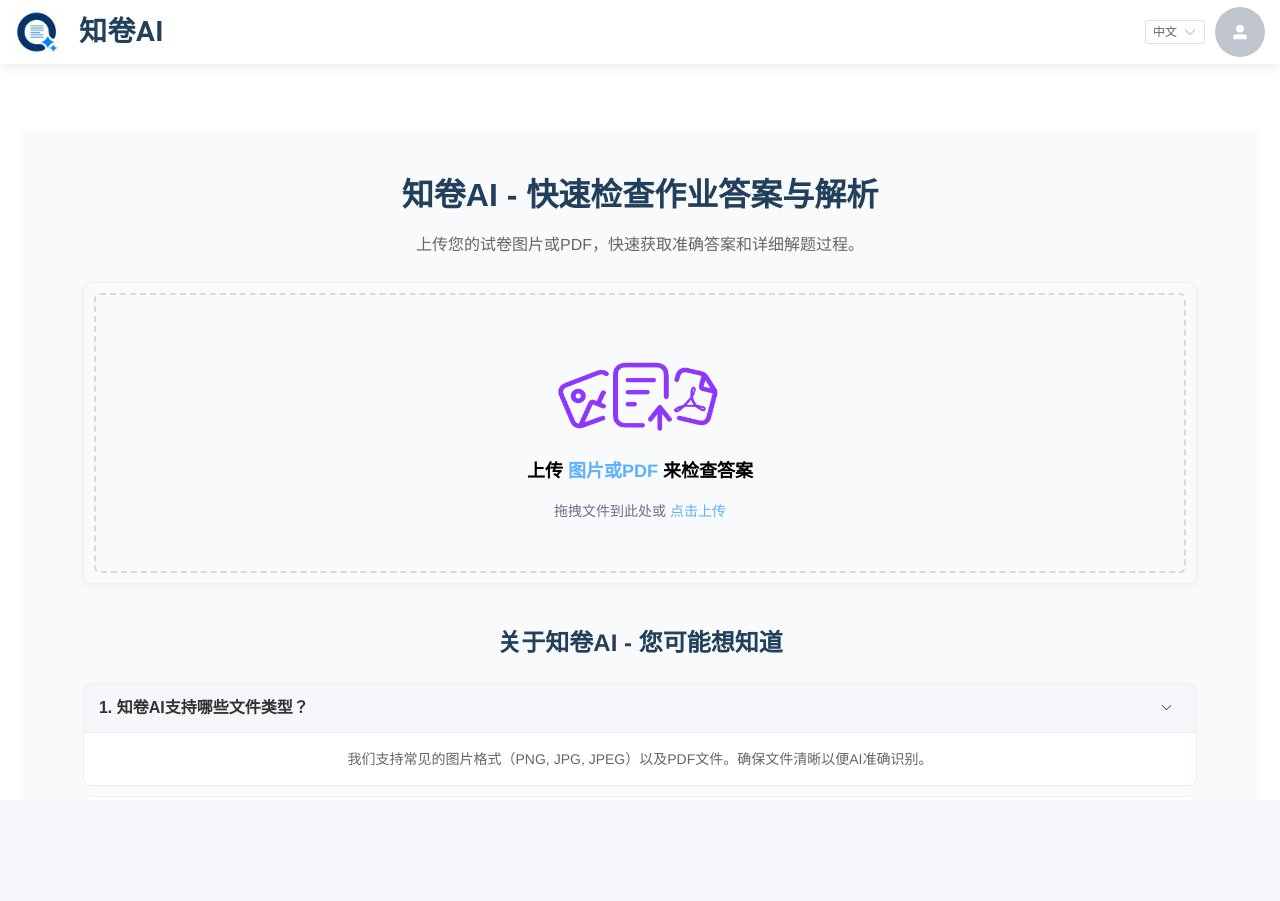
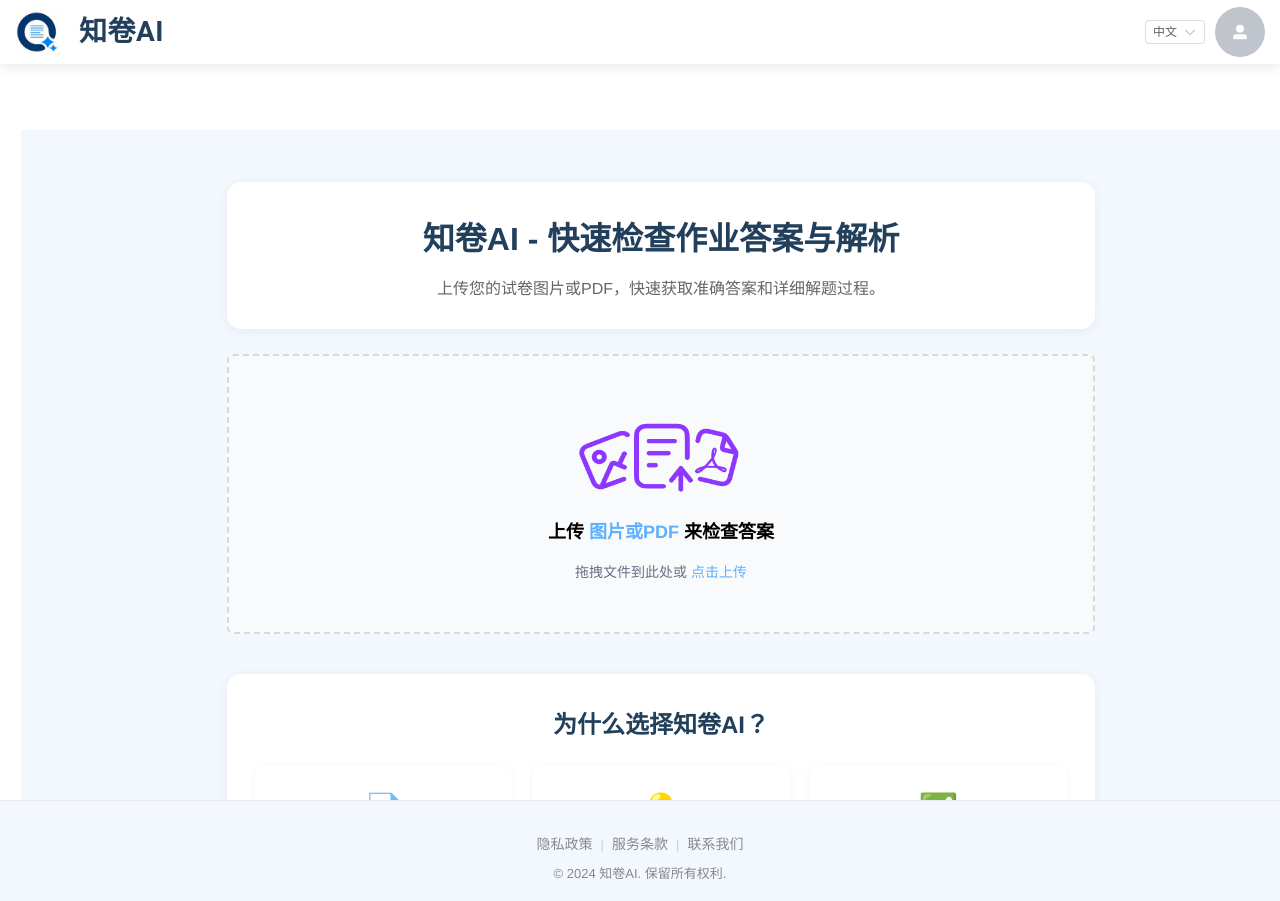
Before and after one commit to CrazyWangShunJi/AIStudent-Frontend, a Vue app: page / in a window 1280 px wide. Before the commit the page ends 800 px from the top, so only its background shows below. Built offline with nearby package versions, Linux system fonts and the light colour scheme.

Commit message:
5.18 魏文前端修改

```diff
--- a/package.json
+++ b/package.json
@@ -30,7 +30,6 @@
     "pina": "^0.20.2204228",
     "pinia": "3.0.1",
     "resolve": "^1.22.10",
-    "vite-plugin-sitemap": "^0.7.1",
     "vue": "3.5.13",
     "vue-i18n": "11.1.2",
     "vue-meta": "^2.4.0",
@@ -55,6 +54,7 @@
     "prettier": "3.5.3",
     "typescript": "~5.8.0",
     "vite": "^6.2.1",
+    "vite-plugin-sitemap": "^0.8.2",
     "vite-plugin-vue-devtools": "^7.7.2",
     "vitest": "^3.0.8",
     "vue-eslint-parser": "^10.1.1",
--- a/src/App.vue
+++ b/src/App.vue
@@ -1,6 +1,7 @@
 <script setup lang="ts">
 import { RouterLink, RouterView } from 'vue-router';
 import PublicHeader from './components/PublicHeader.vue'
+import Footer from './components/Footer.vue'
 </script>
 
 <template>
@@ -12,6 +13,7 @@
       </KeepAlive>
     </RouterView>
   </div>
+  <Footer/>
 </template>
 
 <style lang="less">
--- /dev/null
+++ b/src/components/Footer.vue
@@ -0,0 +1,40 @@
+<template>
+  <footer class="site-footer">
+    <div class="footer-links">
+      <a href="/privacy" target="_blank">隐私政策</a>
+      <span>|</span>
+      <a href="/terms" target="_blank">服务条款</a>
+      <span>|</span>
+      <a href="/contact" target="_blank">联系我们</a>
+    </div>
+    <div class="footer-copyright">
+      © 2024 知卷AI. 保留所有权利.
+    </div>
+  </footer>
+</template>
+
+<style scoped>
+.site-footer {
+  background: #f3f8ff;
+  color: #888;
+  font-size: 13px;
+  text-align: center;
+  padding: 32px 0 16px 0;
+  border-top: 1px solid #eaeaea;
+}
+.footer-links {
+  margin-bottom: 8px;
+}
+.footer-links a {
+  color: #888;
+  margin: 0 8px;
+  text-decoration: none;
+  transition: color 0.2s;
+}
+.footer-links a:hover {
+  color: #5db1ff;
+}
+.footer-links span {
+  color: #ccc;
+}
+</style>
--- a/src/components/MainHome/card.vue
+++ b/src/components/MainHome/card.vue
@@ -1,13 +1,14 @@
 <template>
+  <div class="main-home-bg">
     <div class="main">
       <div class="content-wrapper">
-      <div class="product-description">
+        <div class="product-description card-block">
           <h1 class="description-title">{{ $t('home.title') }}</h1>
           <p class="description-text">{{ $t('home.subtitle') }}</p>
         </div>
 
         <!-- 上传组件 -->
-      <div class="upload-container-wrapper">
+        <div class="upload-container-wrapper card-block">
           <el-upload
             class="upload-demo"
             drag
@@ -15,7 +16,7 @@
             :accept="'.png, .jpg, .jpeg, .pdf'"
             :auto-upload="false"
             :show-file-list="false"
-          :on-change="handleUpload"
+            :on-change="(uploadFile, uploadFiles) => handleUpload(uploadFile)"
           >
             <div class="upload-container">
               <img src="@/assets/icon-upload.webp" width="180" height="78" style="margin-top: 15px">
@@ -29,8 +30,39 @@
           </el-upload>
         </div>
 
-      <!-- 折叠式FAQ部分 -->
-      <div class="faq-section">
+        <!-- 产品特点部分 -->
+        <div class="features-section card-block">
+          <h2 class="features-title">{{ $t('home.featuresTitle') }}</h2>
+
+          <div class="features-container">
+            <div class="feature-item">
+              <div class="feature-icon">📄</div>
+              <h3 class="feature-name">{{ $t('home.feature1.name') }}</h3>
+              <p class="feature-desc">{{ $t('home.feature1.desc') }}</p>
+            </div>
+
+            <div class="feature-item">
+              <div class="feature-icon">💡</div>
+              <h3 class="feature-name">{{ $t('home.feature2.name') }}</h3>
+              <p class="feature-desc">{{ $t('home.feature2.desc') }}</p>
+            </div>
+
+            <div class="feature-item">
+              <div class="feature-icon">✅</div>
+              <h3 class="feature-name">{{ $t('home.feature3.name') }}</h3>
+              <p class="feature-desc">{{ $t('home.feature3.desc') }}</p>
+            </div>
+
+            <div class="feature-item">
+              <div class="feature-icon">⏱️</div>
+              <h3 class="feature-name">{{ $t('home.feature4.name') }}</h3>
+              <p class="feature-desc">{{ $t('home.feature4.desc') }}</p>
+            </div>
+          </div>
+        </div>
+
+        <!-- FAQ移到底部 -->
+        <div class="faq-section card-block" style="margin-top: 60px; margin-bottom: 80px;">
           <h2 class="faq-title">{{ $t('home.faqTitle') }}</h2>
 
           <el-collapse class="custom-collapse" v-model="activeFaqNames">
@@ -78,36 +110,8 @@
           </el-collapse>
         </div>
 
-      <!-- 产品特点部分 -->
-      <div class="features-section">
-        <h2 class="features-title">{{ $t('home.featuresTitle') }}</h2>
-
-        <div class="features-container">
-          <div class="feature-item">
-            <div class="feature-icon">📄</div>
-            <h3 class="feature-name">{{ $t('home.feature1.name') }}</h3>
-            <p class="feature-desc">{{ $t('home.feature1.desc') }}</p>
-          </div>
-
-          <div class="feature-item">
-            <div class="feature-icon">💡</div>
-            <h3 class="feature-name">{{ $t('home.feature2.name') }}</h3>
-            <p class="feature-desc">{{ $t('home.feature2.desc') }}</p>
-          </div>
-
-          <div class="feature-item">
-            <div class="feature-icon">✅</div>
-            <h3 class="feature-name">{{ $t('home.feature3.name') }}</h3>
-            <p class="feature-desc">{{ $t('home.feature3.desc') }}</p>
-          </div>
-
-          <div class="feature-item">
-            <div class="feature-icon">⏱️</div>
-            <h3 class="feature-name">{{ $t('home.feature4.name') }}</h3>
-            <p class="feature-desc">{{ $t('home.feature4.desc') }}</p>
-          </div>
-        </div>
-      </div>
+        <!-- 预留footer空白 -->
+        <div style="height: 100px;"></div>
       </div>
 
       <!-- 加载中弹窗 -->
@@ -128,6 +132,7 @@
         </div>
       </el-dialog>
     </div>
+  </div>
 </template>
 
 <script setup lang="ts">
@@ -136,27 +141,17 @@
 import { useCanvasImg } from '@/stores/canvasImg.ts';
 import { AiResult } from '@/stores/AiResult';
 import { ElMessage, ElDialog, ElCollapse, ElCollapseItem, ElUpload } from 'element-plus';
+import type { UploadFile as ElUploadFile } from 'element-plus';
 import { useRouter } from 'vue-router';
 import { getAiService } from '@/server/utils';
 import eventBus from '@/utils/eventBus';
 import { useI18n } from 'vue-i18n';
-import { getDocument } from "pdfjs-dist/legacy/build/pdf.mjs";
-
-// 配置 Worker 路径（必须放在最顶部）
-const pdfPath = "../../web/compressed.tracemonkey-pldi-09.pdf";
+import { getDocument } from 'pdfjs-dist';
 
 const { t } = useI18n();
 const router = useRouter()
 const isLoading = ref(false);
 const activeFaqNames = ref(['1']);
-
-interface UploadFile {
-  name: string
-  size: number
-  type: string
-  raw: File
-  url?: string
-}
 
 const store = useCanvasImg();
 const { canvasFile, imgSrc, fileType } = storeToRefs(store);
@@ -168,9 +163,9 @@
 const allowedTypes = ['image/jpeg', 'image/png', 'image/jpg', 'application/pdf'];
 
 // 文件验证
-const validateFile = (file: UploadFile) => {
+const validateFile = (file: File) => {
   const maxSize = maxFileSize * 1024 * 1024;
-  const isValidType = allowedTypes.includes(file.raw.type);
+  const isValidType = allowedTypes.includes(file.type);
 
   if (file.size > maxSize) {
     ElMessage.error(t('home.errorFileSize', { size: maxFileSize }));
@@ -181,11 +176,17 @@
     return false;
   }
 
-  fileType.value = file.raw.type;
-
+  fileType.value = file.type;
   imgSrc.value = '';
-
-  canvasFile.value = file;
+  // 兼容canvasFile.value类型
+  canvasFile.value = {
+    name: file.name,
+    size: file.size,
+    raw: file,
+    percentage: 0,
+    status: '',
+    uid: Date.now(),
+  };
   return true;
 };
 
@@ -216,15 +217,6 @@
   }
 };
 
-const fileToBase64 = (file: File): Promise<string> => {
-  return new Promise((resolve, reject) => {
-    const reader = new FileReader();
-    reader.readAsDataURL(file);
-    reader.onload = () => resolve(reader.result as string);
-    reader.onerror = error => reject(error);
-  });
-};
-
 const loadFile = async (file: File) => {
   if (file.type.startsWith('image/')) {
     const reader = new FileReader();
@@ -238,26 +230,19 @@
     try {
       console.log('file', file)
       const arrayBuffer = await file.arrayBuffer()
-
-      const loadingTask = getDocument(pdfPath);
       const pdf = await getDocument({ data: new Uint8Array(arrayBuffer) }).promise
       console.log('pdf', pdf)
       const page = await pdf.getPage(1)
-
       const viewport = page.getViewport({ scale: 2 }) // 缩放比例建议2倍清晰度
       const canvas = document.createElement('canvas')
       const context = canvas.getContext('2d')!
       canvas.width = viewport.width
       canvas.height = viewport.height
-
       await page.render({
         canvasContext: context,
         viewport: viewport
       }).promise
-
-
       const base64 = canvas.toDataURL('image/jpeg', 0.85)
-      console.log('pdf', imgSrc.value)
       imgSrc.value = base64
     } catch (error) {
       ElMessage.error(t('pdfConvertError'))
@@ -271,30 +256,52 @@
   }
 };
 
-const handleUpload = (uploadFile: UploadFile) => {
-  if (!validateFile(uploadFile)) return;
+const handleUpload = (uploadFile: ElUploadFile) => {
+  // 只处理raw存在的情况
+  if (!uploadFile.raw) return;
+  if (!validateFile(uploadFile.raw)) return;
   loadFile(uploadFile.raw);
 };
 </script>
 
 <style lang="less" scoped>
+.main-home-bg {
+  background: #f3f8ff;
+  min-height: 100vh;
+  width: 100vw;
+  display: flex;
+  flex-direction: column;
+  align-items: center;
+}
 .main {
   width: 100%;
   min-height: 100vh;
   height: 1px;
   display: flex;
   justify-content: center;
+  align-items: flex-start;
   padding: 0;
-  background-color: #f9fafc;
+  background-color: transparent;
 }
-
 .content-wrapper {
-  width: 90%;
-  max-width: 1200px;
-  padding: 20px 0 40px;
+  width: 100%;
+  max-width: 900px;
+  padding: 32px 16px 0 16px;
+  margin: 0 auto;
   display: flex;
   flex-direction: column;
   align-items: center;
+  box-sizing: border-box;
+}
+.card-block {
+  width: 100%;
+  background: #fff;
+  border-radius: 14px;
+  box-shadow: 0 2px 12px rgba(0,0,0,0.06);
+  margin-bottom: 32px;
+  padding: 32px 28px 28px 28px;
+  box-sizing: border-box;
+}
 
 .product-description {
   width: 100%;
@@ -318,11 +325,11 @@
 .upload-container-wrapper {
   width: 100%;
   margin-bottom: 40px;
-    background-color: #f9fafc;
-    border-radius: 10px;
-    border: 1px solid #eee;
-    box-shadow: 0 2px 8px rgba(0, 0, 0, 0.05);
-    padding: 10px;
+  background-color: transparent;
+  border: none;
+  border-radius: 0;
+  box-shadow: none;
+  padding: 0;
 
   /deep/ .el-upload {
     width: 100%;
@@ -376,6 +383,54 @@
 
       .drag-special-text {
         color: #5db1ff;
+      }
+    }
+  }
+}
+
+.features-section {
+  width: 100%;
+  margin-bottom: 30px;
+
+  .features-title {
+    font-size: 24px;
+    font-weight: 700;
+    color: #22405c;
+    text-align: center;
+    margin-bottom: 20px;
+  }
+
+  .features-container {
+    display: grid;
+    grid-template-columns: repeat(auto-fit, minmax(220px, 1fr));
+    gap: 20px;
+
+    .feature-item {
+      background-color: #ffffff;
+      border-radius: 10px;
+      padding: 20px;
+      box-shadow: 0 2px 8px rgba(0, 0, 0, 0.05);
+      display: flex;
+      flex-direction: column;
+      align-items: center;
+      text-align: center;
+
+      .feature-icon {
+        font-size: 32px;
+        margin-bottom: 15px;
+      }
+
+      .feature-name {
+        font-size: 18px;
+        font-weight: 600;
+        color: #22405c;
+        margin-bottom: 10px;
+      }
+
+      .feature-desc {
+        font-size: 14px;
+        color: #666;
+        line-height: 1.5;
       }
     }
   }
@@ -448,58 +503,9 @@
   }
 }
 
-  .features-section {
-    width: 100%;
-    margin-bottom: 30px;
-
-    .features-title {
-      font-size: 24px;
-      font-weight: 700;
-      color: #22405c;
-      text-align: center;
-      margin-bottom: 20px;
-    }
-
-    .features-container {
-      display: grid;
-      grid-template-columns: repeat(auto-fit, minmax(220px, 1fr));
-      gap: 20px;
-
-      .feature-item {
-        background-color: #ffffff;
-        border-radius: 10px;
-        padding: 20px;
-        box-shadow: 0 2px 8px rgba(0, 0, 0, 0.05);
-        display: flex;
-        flex-direction: column;
-        align-items: center;
-        text-align: center;
-
-        .feature-icon {
-          font-size: 32px;
-          margin-bottom: 15px;
-        }
-
-        .feature-name {
-          font-size: 18px;
-          font-weight: 600;
-          color: #22405c;
-          margin-bottom: 10px;
-        }
-
-        .feature-desc {
-          font-size: 14px;
-          color: #666;
-          line-height: 1.5;
-        }
-      }
-    }
-  }
-
 @media (max-width: 768px) {
    .features-container {
       grid-template-columns: 1fr;
-     }
    }
 }
 
--- a/src/views/parseResult/index.vue
+++ b/src/views/parseResult/index.vue
@@ -11,6 +11,7 @@
            alt="Uploaded Image Thumbnail"
            class="image-thumbnail"
            @error="onImageError"
+           @click="showImagePreview = true"
         />
         <!-- Placeholder for PDF -->
         <div v-else-if="fileType === 'application/pdf'" class="pdf-placeholder">
@@ -20,6 +21,8 @@
         </div>
          <div v-else class="no-preview">{{ $t('resultPage.noPreview') }}</div>
       </div>
+      <!-- 图片大图预览弹窗 -->
+      <ImagePreviewer v-if="showImagePreview" :images="[imgSrc]" :start-index="0" @close="showImagePreview = false" />
     </div>
 
     <!-- 结果分析区 -->
@@ -88,6 +91,7 @@
 import DOMPurify from 'dompurify';
 import { useI18n } from 'vue-i18n';
 import MarkdownRenderer from '@/components/MarkdownRenderer.vue'; // Import the new component
+import ImagePreviewer from '@/components/ImagePreviewer.vue';
 
 const { t } = useI18n();
 
@@ -102,6 +106,7 @@
 const defaultImage = ref('@/assets/placeholder.png');
 const parsedResult = ref<ParsedAnalysis | null>(null);
 const activeCollapseNames = ref<string[]>([]);
+const showImagePreview = ref(false);
 
 // Types (Removed error_analysis)
 interface ParsedHeader {
--- a/vite.config.ts
+++ b/vite.config.ts
@@ -4,9 +4,10 @@
 import vue from '@vitejs/plugin-vue'
 import vueJsx from '@vitejs/plugin-vue-jsx'
 import sitemap from 'vite-plugin-sitemap'
-import { routes } from './src/router/index'
+// import { routes } from './src/router/index'
 
-const paths = routes.map(route => route.path)
+// 直接用静态路由路径数组，避免import业务代码导致环境变量未定义
+const paths = ['/', '/parseResult'];
 // https://vite.dev/config/
 export default defineConfig({
   plugins: [
```
Also changed, not shown: src/components/ImagePreviewer.vue (added, +125 -0 lines), src/components/PublicHeader.vue (+109 -4 lines), 1 other file (tests, documents, lock files or other folders). Lines whose indentation alone changed are shown as unchanged.
